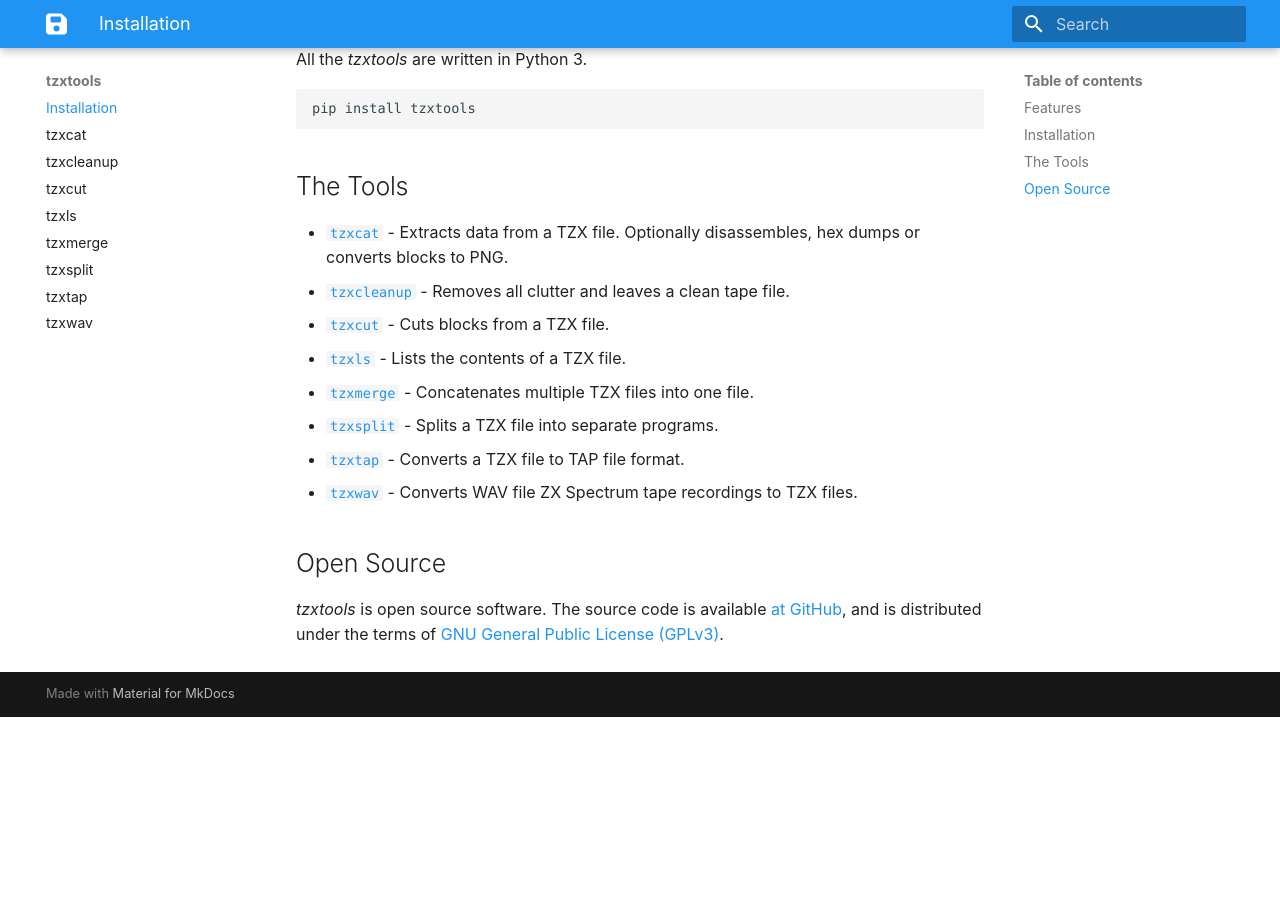
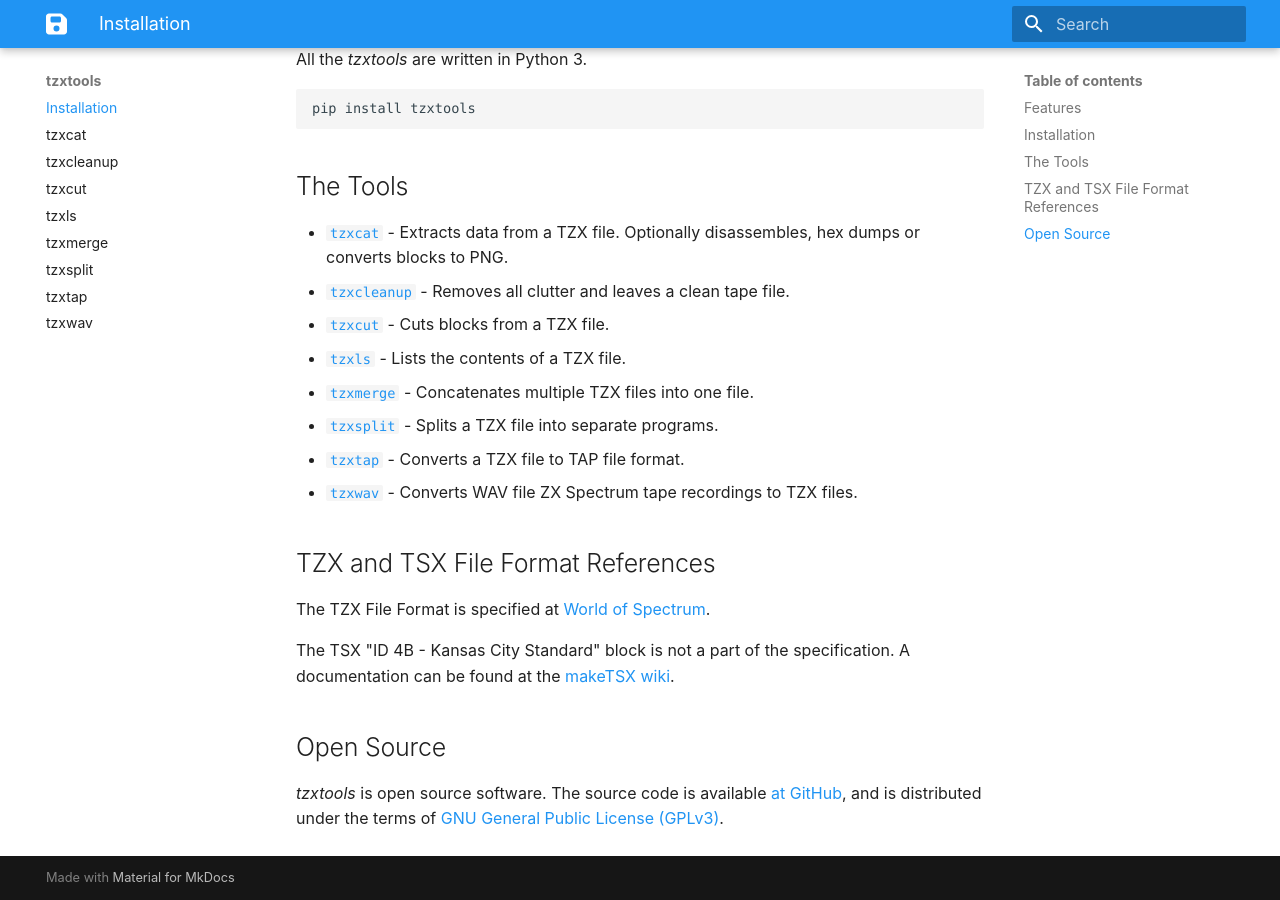
Before and after one commit to shred/tzxtools, an MkDocs documentation site: the page built from docs/index.md, in a window 1280 px wide and 900 px high, scrolled down 745 px. Built offline with MkDocs 1.6.1 and Material for MkDocs 9.7.7, drawn with Linux system fonts in a browser that asks for light colours; before the commit the page ends 1462 px from its top, so only the background shows below that; some of the changed text lies outside the part shown.

Commit message:
Document a reference to the 4B KCS block

```diff
--- a/docs/index.md
+++ b/docs/index.md
@@ -1,6 +1,6 @@
 # tzxtools
 
-This is a collection of command line tools for processing [TZX](http://www.worldofspectrum.org/TZXformat.html) files.
+This is a collection of command line tools for processing TZX files.
 
 TZX is a common file format for preserving computer tapes of the ZX Spectrum, but also Amstrad CPC and C64. `tzxtools` mainly supports ZX Spectrum TZX files, but raw file operations can be applied on any TZX file. It also supports TSX files, which are mainly used for MSX.
 
@@ -34,6 +34,12 @@ pip install tzxtools
 * [`tzxtap`](tzxtap.md) - Converts a TZX file to TAP file format.
 * [`tzxwav`](tzxwav.md) - Converts WAV file ZX Spectrum tape recordings to TZX files.
 
+## TZX and TSX File Format References
+
+The TZX File Format is specified at [World of Spectrum](https://www.worldofspectrum.org/TZXformat.html).
+
+The TSX "ID 4B - Kansas City Standard" block is not a part of the specification. A documentation can be found at the [makeTSX wiki](https://github.com/nataliapc/makeTSX/wiki/Tutorial-How-to-generate-TSX-files#14-the-new-4b-block).
+
 ## Open Source
 
 _tzxtools_ is open source software. The source code is available [at GitHub](https://github.com/shred/tzxtools), and is distributed under the terms of [GNU General Public License (GPLv3)](https://www.gnu.org/licenses/gpl-3.0.en.html#content).
```
Also changed, not shown: README.md (+7 -1 lines).
